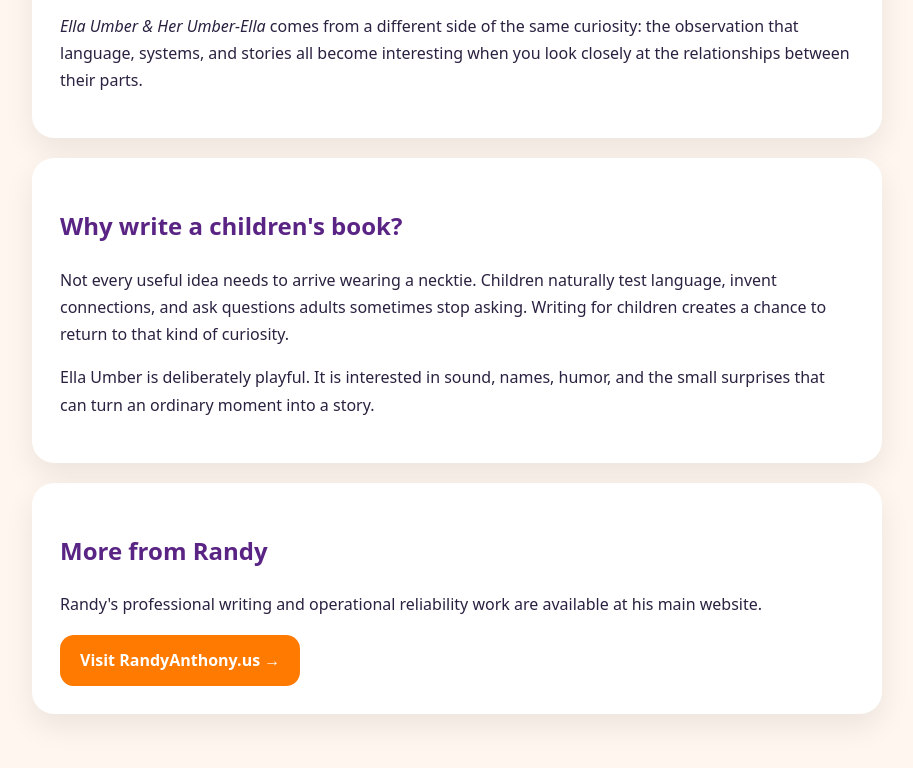
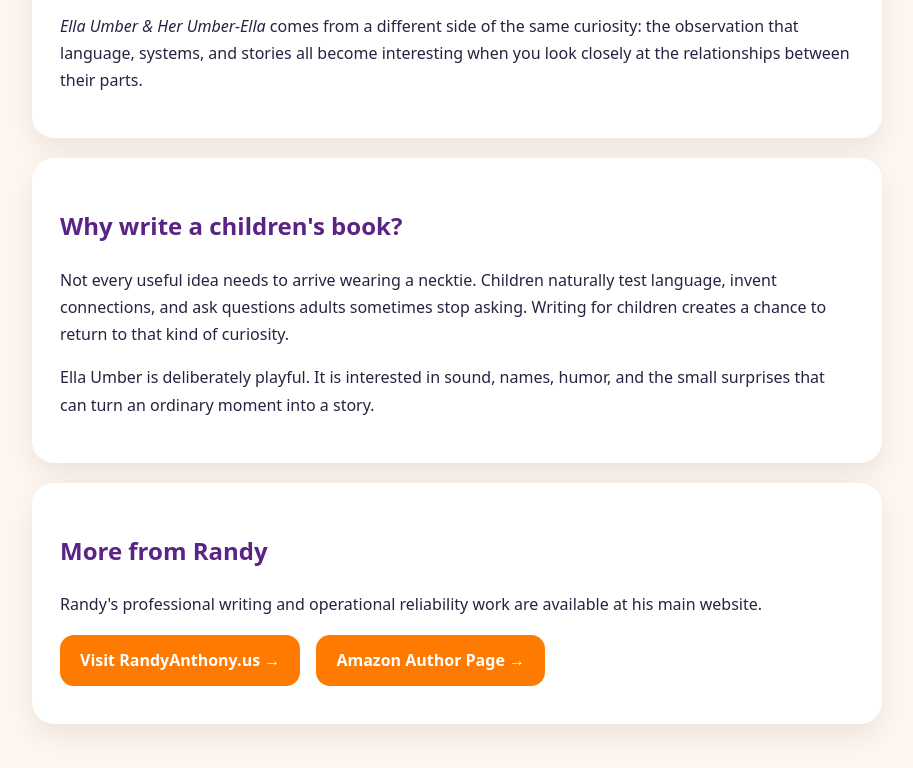
Before and after one commit to mediaspeaks/EllaUmber, a plain HTML site: page author.html in a window 1280 px wide. Shown: the part 474-1242 px from the top of the page, without its empty margins (183-1096 px from the left). Drawn offline with Linux system fonts and the light colour scheme.

Commit message:
Add Amazon Author Page CTA to author page

```diff
--- a/author.html
+++ b/author.html
@@ -15,7 +15,7 @@
         h1, h2 { color: #5a2484; }
         h1 { font-size: clamp(2.4rem, 6vw, 4rem); line-height: 1.05; }
         section { background: #fff; border-radius: 22px; padding: 28px; margin: 20px 0; box-shadow: 0 12px 30px rgba(0,0,0,.08); }
-        a.button { display: inline-block; background: #ff7a00; color: #fff; padding: 12px 20px; border-radius: 14px; text-decoration: none; font-weight: 800; }
+        a.button { display: inline-block; background: #ff7a00; color: #fff; padding: 12px 20px; border-radius: 14px; text-decoration: none; font-weight: 800; margin-right: 12px; margin-bottom: 10px; }
     </style>
 </head>
 <body>
@@ -47,6 +47,7 @@
             <h2>More from Randy</h2>
             <p>Randy's professional writing and operational reliability work are available at his main website.</p>
             <a class="button" href="https://randyanthony.us/" target="_blank" rel="noopener">Visit RandyAnthony.us →</a>
+            <a class="button" href="https://www.amazon.com/stores/Randy-Anthony/author/B0F2XHKD6T?ref=ap_rdr&amp;shoppingPortalEnabled=true&amp;ccs_id=f12ee4b7-a6a7-4d35-b689-b23f227dd165" target="_blank" rel="noopener">Amazon Author Page →</a>
         </section>
     </main>
 </body>
```
